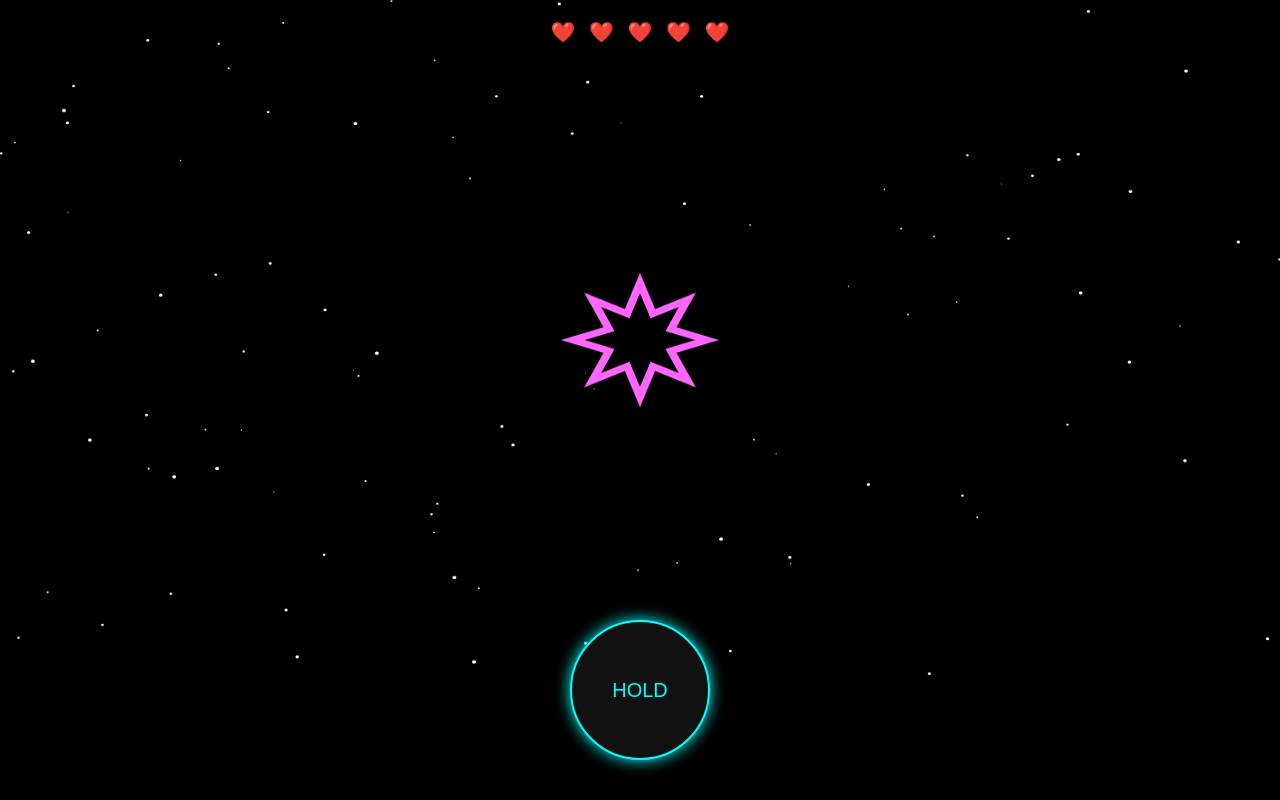
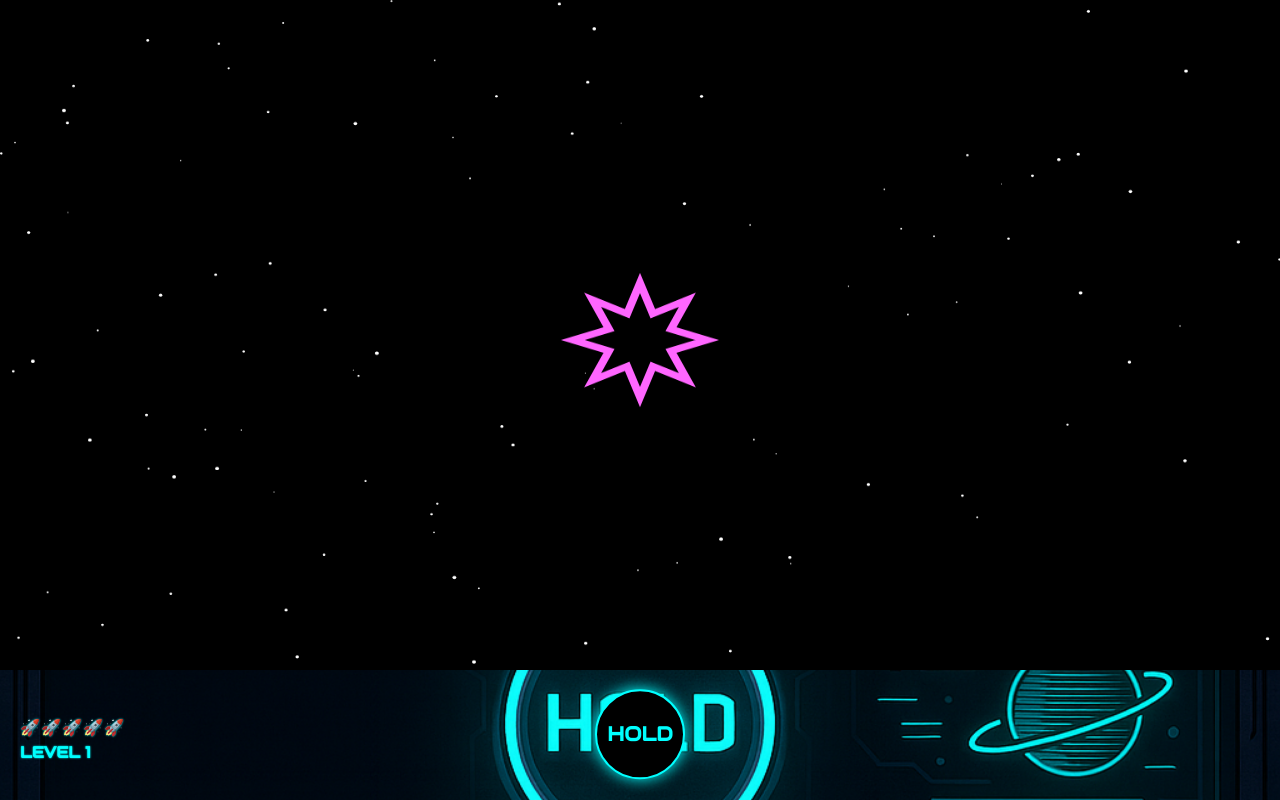
Before and after one commit to jsilbersky/stars, a plain HTML site: page index.html in a window 1280 px wide. Drawn offline with Linux system fonts and the light colour scheme.

Commit message:
control_panel

```diff
--- a/index.html
+++ b/index.html
@@ -5,17 +5,29 @@
   <meta name="viewport" content="width=device-width, initial-scale=1.0"/>
   <title>Evolve Dot – Mobile</title>
   <link rel="stylesheet" href="style.css" />
+  <link href="https://fonts.googleapis.com/css2?family=Audiowide&display=swap" rel="stylesheet">
 </head>
 <body>
   <canvas id="gameCanvas"></canvas>
-  <button id="holdButton">HOLD</button>
-  <div id="lives">
-  <span class="heart" data-index="0">❤️</span>
-  <span class="heart" data-index="1">❤️</span>
-  <span class="heart" data-index="2">❤️</span>
-  <span class="heart" data-index="3">❤️</span>
-  <span class="heart" data-index="4">❤️</span>
-</div>
+
+  <!-- Přidáno: obrázek pozadí panelu -->
+  <img id="panelBg" src="images/control-panel.webp" alt="panel background" />
+
+  <div id="controlPanel">
+    <div id="leftPanel">
+      <div id="lives">
+        <span class="heart">🚀</span>
+        <span class="heart">🚀</span>
+        <span class="heart">🚀</span>
+        <span class="heart">🚀</span>
+        <span class="heart">🚀</span>
+      </div>
+      <div id="levelLabel">LEVEL 1</div>
+    </div>
+
+    <!-- Tlačítko HOLD -->
+    <button id="holdButton">HOLD</button>
+  </div>
 
   <script src="script.js"></script>
 </body>
--- a/script.js
+++ b/script.js
@@ -3,6 +3,7 @@ const ctx = canvas.getContext("2d");
 
 let centerX, centerY;
 let stars = [];
+
 function generateStars(count = 100) {
   stars = Array.from({ length: count }, () => ({
     x: Math.random() * canvas.width,
@@ -46,8 +47,8 @@ const levels = [
   { lineWidth: 4, rotationSpeed: 0, rotationCheck: false }, // Level 2
   { lineWidth: 8, rotationSpeed: 0.01, rotationCheck: true }, // Level 3
   { lineWidth: 4, rotationSpeed: 0.01, rotationCheck: true }, // Level 4
-  { lineWidth: 4, rotationSpeed: 0.01, rotationCheck: true, move: true, bounce: true }, // Level 5 – pohyb
-  { lineWidth: 4, rotationSpeed: 0.02, rotationCheck: true, move: true, bounce: true } // Level 6 – pohyb + odraz
+  { lineWidth: 4, rotationSpeed: 0.01, rotationCheck: true, move: true, bounce: true }, // Level 5
+  { lineWidth: 4, rotationSpeed: 0.02, rotationCheck: true, move: true, bounce: true }  // Level 6
 ];
 
 function resizeCanvas() {
@@ -116,6 +117,12 @@ function updateLivesDisplay() {
   });
 }
 
+function updateLevelDisplay() {
+  const levelDisplay = document.getElementById("levelLabel");
+  if (levelDisplay) {
+    levelDisplay.textContent = `LEVEL ${level}`;
+  }
+}
 
 function startLevel() {
   const settings = levels[Math.min(level - 1, levels.length - 1)];
@@ -132,6 +139,7 @@ function startLevel() {
   shapeVY = (Math.random() - 0.5) * 4;
   nextShape();
   updateLivesDisplay();
+  updateLevelDisplay();
 }
 
 function nextShape() {
@@ -220,9 +228,7 @@ function draw() {
     }
   }
 
-  // aktualizace pozice cílového tvaru
   if (enableMove) {
-  // Nejdřív otestuj odraz před posunem
     if (enableBounce) {
       if (shapeX - targetRadius <= 0 && shapeVX < 0) {
         shapeVX *= -1;
@@ -241,14 +247,10 @@ function draw() {
       }
     }
 
-  // Pak teprve posuň
     shapeX += shapeVX;
     shapeY += shapeVY;
   }
 
-
-
-  // vykresli cílový tvar
   ctx.save();
   ctx.strokeStyle = `hsl(${hue}, 100%, 70%)`;
   ctx.lineWidth = lineWidth;
@@ -258,6 +260,7 @@ function draw() {
   if (isHolding && radius < targetRadius + 20) {
     radius += 1;
   }
+
   if (isHolding) {
     drawShape(
       currentShape,
@@ -270,7 +273,6 @@ if (isHolding) {
       false
     );
   }
-
 
   rotation += rotationSpeed;
   hue = (hue + 1) % 360;
@@ -287,6 +289,7 @@ function handleRelease() {
     star4: 4, star5: 5, star6: 6, star7: 7, star8: 8,
     spiked: 9, supernova: 10, spiralstar: 11, nebula: 12
   }[currentShape] || 5;
+
   const angleSnap = (2 * Math.PI) / spikes;
   const angleDiff = Math.min(Math.abs(rotation % angleSnap), Math.abs(angleSnap - (rotation % angleSnap)));
   const angleThreshold = 0.2;
@@ -304,14 +307,12 @@ function handleRelease() {
     updateLivesDisplay();
 
     if (lives <= 0) {
-  // Game over handling
       alert("Game Over!");
       lives = 5;
       updateLivesDisplay();
       level = 1;
       startLevel();
     }
-
   }
 }
 
@@ -344,5 +345,15 @@ window.addEventListener("keydown", (e) => {
 });
 
 
+
+holdButton.addEventListener('touchstart', () => {
+  holdButton.classList.add('active');
+});
+
+holdButton.addEventListener('touchend', () => {
+  holdButton.classList.remove('active');
+});
+
+
 startLevel();
 draw();
--- a/style.css
+++ b/style.css
@@ -4,48 +4,116 @@ html, body {
   background-color: black;
   height: 100%;
   overflow: hidden;
-  font-family: sans-serif;
+  font-family: 'Audiowide', sans-serif;
+  color: #ffffff;
+  background-color: #000000;
+  text-shadow: 0 0 2px #00ffff;
 }
 
+
+/* Canvas – herní plocha */
 canvas {
   display: block;
   width: 100vw;
   height: calc(100vh - 120px);
   background-color: transparent;
+  position: relative;
+  z-index: 1;
 }
 
-#holdButton {
+/* Obrázek pozadí panelu */
+#panelBg {
   position: absolute;
-  bottom: 40px;
-  left: 50%;
-  transform: translateX(-50%);
-  width: 140px;
-  height: 140px;
-  border-radius: 50%;
-  background-color: #111;
-  color: #0ff;
-  font-size: 20px;
-  border: 2px solid #0ff;
-  box-shadow: 0 0 15px #0ff;
-  touch-action: none;
+  bottom: 0;
+  left: 0;
+  width: 100%;
+  height: 130px;
+  object-fit: cover;
+  z-index: 2;
 }
 
+/* Ovládací panel */
+#controlPanel {
+  height: 120px;
+  width: 100vw;
+  position: relative;
+  display: flex;
+  justify-content: space-between;
+  align-items: center;
+  padding: 0 20px;
+  box-sizing: border-box;
+  background: transparent;
+  z-index: 3;
+
+}
+
+/* Srdce (životy) */
 #lives {
-  position: absolute;
-  top: 20px;
-  left: 50%;
-  transform: translateX(-50%);
-  z-index: 10;
-  font-size: 20px;
+  display: flex;
+  gap: 1px;
+  font-size: 16px; /* zmenšeno z 28px */
   user-select: none;
 }
 
 .heart {
-  margin: 0 4px;
+  opacity: 1;
   transition: opacity 0.3s ease;
-  opacity: 1;
 }
 
 .heart.lost {
   opacity: 0.3;
 }
+
+/* Tlačítko HOLD */
+#holdButton {
+  width: 90px;
+  height: 90px;
+  border-radius: 50%;
+  background-color: #000000;
+  color: #0ff;
+  font-size: 20px;
+  font-weight: bold;
+  border: 2px solid #0ff;
+  box-shadow: 0 0 15px #0ff;
+  touch-action: none;
+  position: absolute;
+  left: 50%;
+  bottom: 0;
+  transform: translateX(-50%) translateY(-23%);
+  z-index: 2;
+  font-family: 'Audiowide', sans-serif;
+  transition: transform 0.5s ease, background-color 0.5s ease, box-shadow 0.6s ease;
+}
+
+#holdButton:active {
+  transform: translateX(-50%) translateY(-21%) scale(0.95);
+  background-color: #002f2f; /* tmavě cyan, ale plně krycí */
+  color: #0ff;
+  box-shadow: 0 0 10px rgba(0, 255, 255, 0.3), inset 0 0 5px rgba(0, 255, 255, 0.1);
+}
+
+
+/* Level Label */
+#leftPanel {
+  display: flex;
+  flex-direction: column;
+  align-items: flex-start;
+  justify-content: center;
+  gap: 4px;
+  position: relative;
+  z-index: 2;
+  color: cyan;
+}
+
+#levelLabel {
+  font-size: 16px;
+  color: cyan;
+  font-weight: bold;
+}
+
+#holdButton.active {
+  transform: translateX(-50%) translateY(-21%) scale(0.95);
+  background-color: #002f2f; /* tmavě cyan, ale plně krycí */
+  color: #0ff;
+  box-shadow: 0 0 10px rgba(0, 255, 255, 0.3), inset 0 0 5px rgba(0, 255, 255, 0.1);
+}
```
Also changed, not shown: images/control-panel.webp (added). Lines whose indentation alone changed are shown as unchanged.
